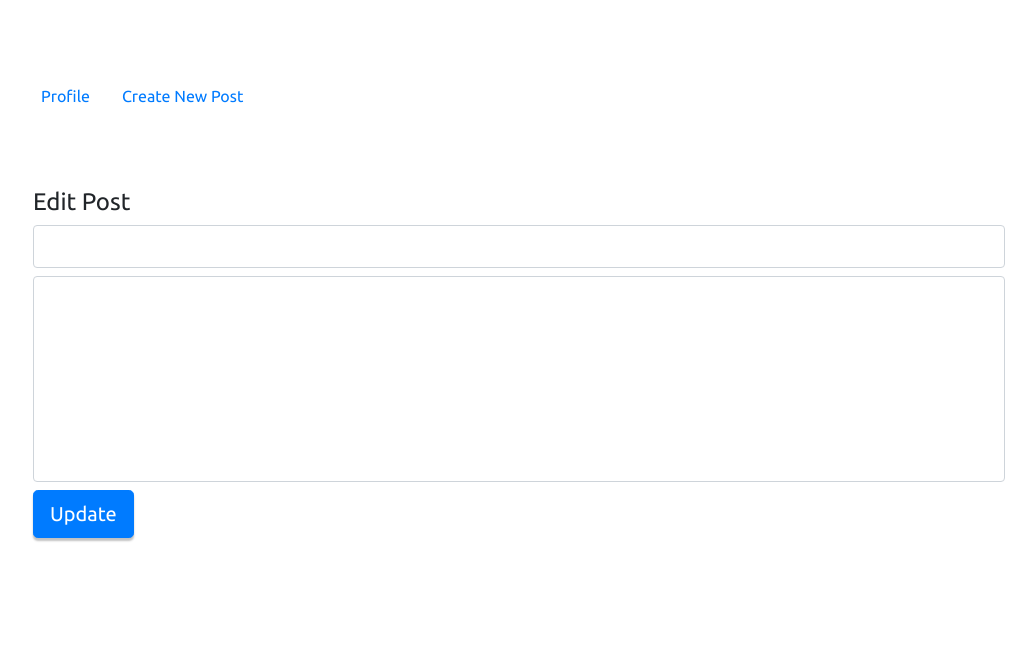
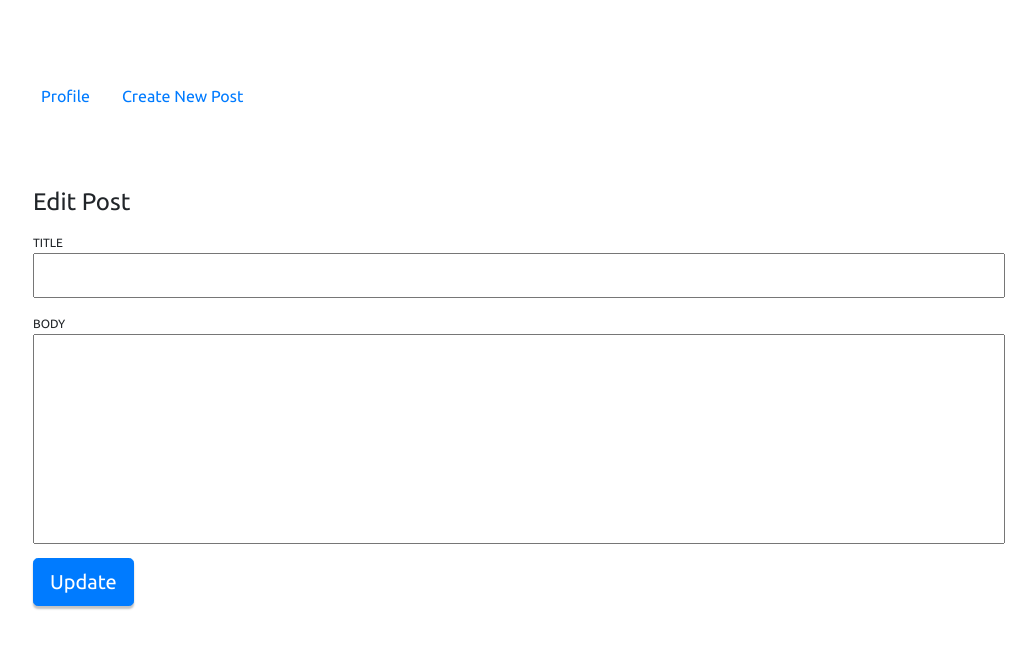
Before and after one commit to its-cess/blog, a Vue app: page /edit/1 in a window 1280 px wide. Shown: the top 648 px of the page, without its empty margins (121-1157 px from the left). Built offline with nearby package versions, Linux system fonts and the light colour scheme; no server answers.

Commit message:
add: edit post function working properly

```diff
--- a/src/pages/EditPost.vue
+++ b/src/pages/EditPost.vue
@@ -2,18 +2,26 @@
   <div class="form-container">
     <h4>Edit Post</h4>
     <div class="input">
-      <b-form-input v-model="entryToEdit.Title" :placeholder="entry.Title" />
+      <label for="title">TITLE</label>
+      <input
+        type="text"
+        id="title"
+        :value="this.entry.Title"
+        @input="editTitle"
+      />
     </div>
     <div>
-      <b-form-textarea
-        :placeholder="entry.Body"
-        v-model="entryToEdit.Body"
+      <label for="body">BODY</label>
+      <textarea
+        id="body"
+        :value="this.entry.Body"
+        @input="editBody"
         rows="8"
         no-resize
-      ></b-form-textarea>
+      ></textarea>
     </div>
 
-    <BaseButton @click.prevent.native="editEntry" size="lg" variant="primary"
+    <BaseButton @click.prevent.native="submitEntry" size="lg" variant="primary"
       >Update</BaseButton
     >
   </div>
@@ -29,10 +37,6 @@ export default {
     return {
       entry: {
         id: null,
-        Title: "",
-        Body: ""
-      },
-      entryToEdit: {
         Title: "",
         Body: ""
       }
@@ -51,9 +55,15 @@ export default {
       });
   },
   methods: {
-    editEntry() {
+    editTitle(event) {
+      this.entry.Title = event.target.value;
+    },
+    editBody(event) {
+      this.entry.Body = event.target.value;
+    },
+    submitEntry() {
       apiClient
-        .put("entries/" + this.entry.id, { data: this.entryToEdit })
+        .put("entries/" + this.entry.id, { data: this.entry })
         .then(() => {
           this.$router
             .push({
@@ -69,11 +79,22 @@ export default {
 </script>
 
 <style scoped>
+label {
+  margin-bottom: 0;
+  font-size: 12px;
+}
 input {
   font-size: 1.2rem;
+  padding: 6px;
+  width: 100%;
 }
 .input {
-  margin: 0.5rem 0;
+  margin: 0.75rem 0;
+}
+textarea {
+  resize: none;
+  padding: 8px;
+  width: 100%;
 }
 .btn-container {
   display: flex;
```
